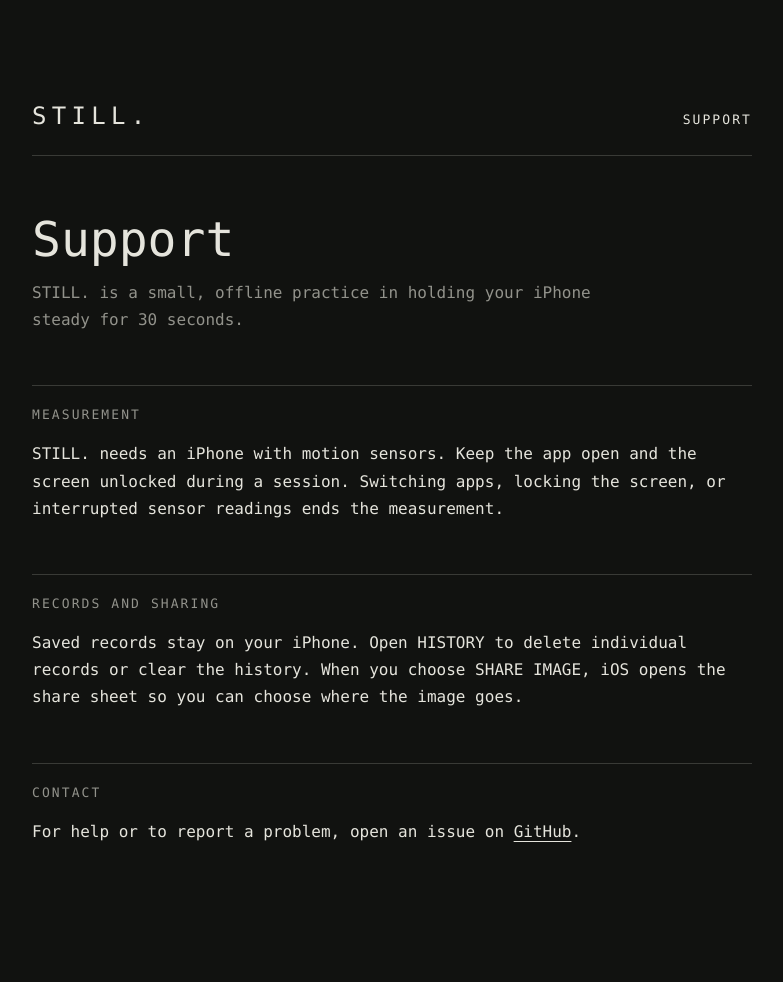
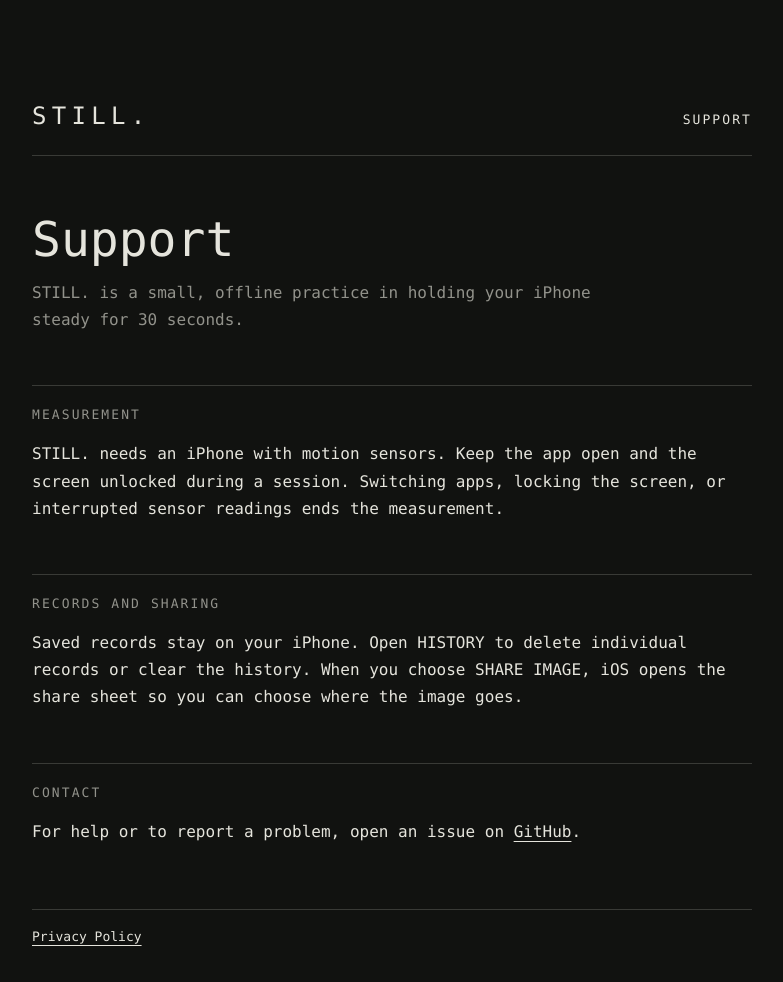
Before and after one commit to izanapi/still-support, a plain HTML site: page index.html in a window 1280 px wide. Shown: the whole page, without its empty margins (248-1031 px from the left). Before the commit the page ends 917 px from the top, so only its background shows below. Drawn offline with Linux system fonts and the light colour scheme.

Commit message:
Update index.html

```diff
--- a/index.html
+++ b/index.html
@@ -29,21 +29,19 @@
     <header><span class="brand">STILL.</span><span class="label">SUPPORT</span></header>
     <h1>Support</h1>
     <p class="intro">STILL. is a small, offline practice in holding your iPhone steady for 30 seconds.</p>
-
     <section>
       <h2>Measurement</h2>
       <p>STILL. needs an iPhone with motion sensors. Keep the app open and the screen unlocked during a session. Switching apps, locking the screen, or interrupted sensor readings ends the measurement.</p>
     </section>
-
     <section>
       <h2>Records and sharing</h2>
       <p>Saved records stay on your iPhone. Open HISTORY to delete individual records or clear the history. When you choose SHARE IMAGE, iOS opens the share sheet so you can choose where the image goes.</p>
     </section>
-
     <section>
       <h2>Contact</h2>
       <p>For help or to report a problem, open an issue on <a href="https://github.com/izanapi/still-support/issues">GitHub</a>.</p>
     </section>
+    <footer><a href="/still-support/privacy.html">Privacy Policy</a></footer>
   </main>
 </body>
 </html>
```
